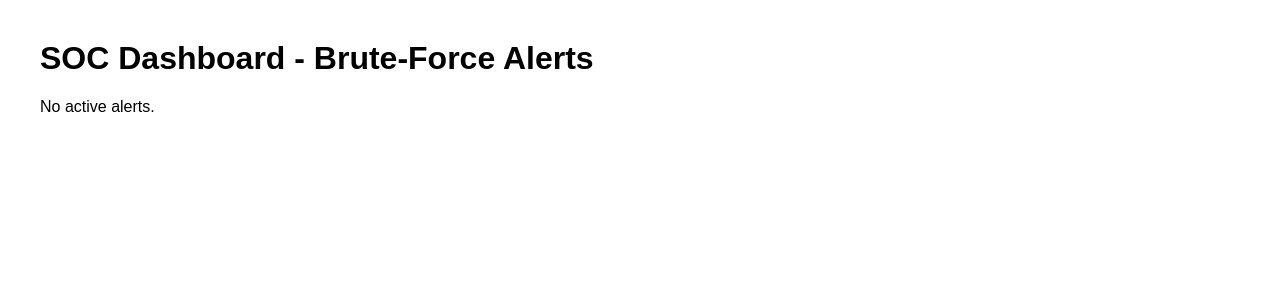
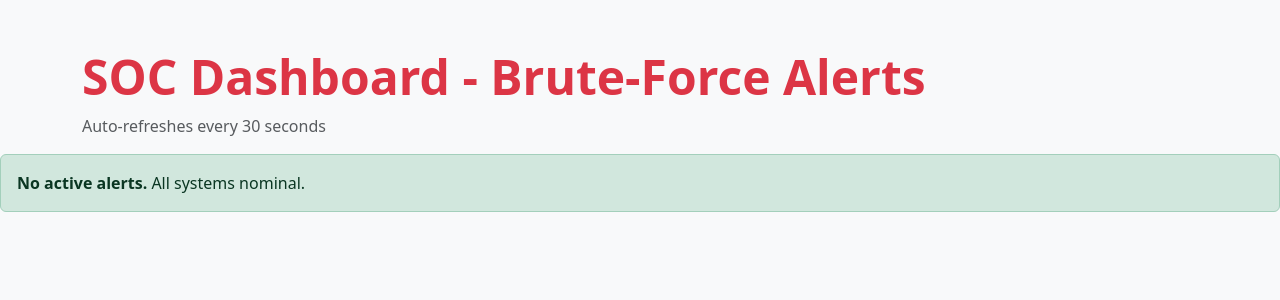
Before and after one commit to suleohis/cyber-blueprint-2026, a Flask app: page / in a window 1280 px wide. Shown: the top 300 px of the page. Run offline with Flask 3, Linux system fonts and the light colour scheme.

Commit message:
Month 1 - Day 13: Auto-refresh + Bootstrap UI

```diff
--- a/month1/templates/index.html
+++ b/month1/templates/index.html
@@ -2,35 +2,44 @@
 <html>
 
 <head>
+    <meta charset="UTF-8">
+    <meta name="viewport" content="width=device-width, initial-scale=1.0">
+    <!-- AUTO REFRESH EVERY 30 SECONDS-->
+    <meta http-equiv="refresh" content="30">
     <title>SOC Dashboard - Brute-Force Alerts</title>
+    <!-- Bootsrap CDN -->
+    <link href="https://cdn.jsdelivr.net/npm/bootstrap@5.3.8/dist/css/bootstrap.min.css" rel="stylesheet"
+        integrity="sha384-sRIl4kxILFvY47J16cr9ZwB07vP4J8+LH7qKQnuqkuIAvNWLzeN8tE5YBujZqJLB" crossorigin="anonymous">
     <style>
-        body {
-            font-family: Arial;
-            margin: 40px;
+        .alert-critical {
+            background-color: #ffebee;
         }
 
-        table {
-            width: 100%;
-            border-collapse: collapse;
+        .timestamp {
+            font-family: monospace;
+            font-size: 0.9em;
         }
-
-        th,
-        td {
-            border: 1px solid #ccc;
-            padding: 8px;
-            text-align: left;
-        }
-
-        th {
-            background: #f0f0f0;
-        }
-        .critical { background: #ffebee; }
     </style>
 </head>
-<body>
-    <h1> SOC Dashboard - Brute-Force Alerts</h1>
+
+<body class="bg-light">
+    <div class="container mt-5">
+        <div class="row">
+            <div class="col">
+                <h1 class="display-5 text-danger fw-bold">
+                    SOC Dashboard - Brute-Force Alerts
+                </h1>
+                <p class="text-muted">
+                    Auto-refreshes every 30 seconds
+                </p>
+            </div>
+        </div>
+    </div>
+
     {% if alerts %}
-    <table>
+    <div class="table-responsive">
+        <table class="table table-hover align middle">
+            <thead class="table-danger">
                 <tr>
                     <th>IP</th>
                     <th>Attempts</th>
@@ -39,19 +48,26 @@
                     <th>Last</th>
                     <th>Lines</th>
                 </tr>
+            </thead>
+            <tbody>
                 {% for alert in alerts %}
-        <tr class="critical">
-            <td>{{ alert.ip }}</td>
-            <td>{{ alert.attempt_count }}</td>
+                <tr class="alert-critical">
+                    <td><strong>{{ alert.ip }}</strong></< /td>
+                    <td><span class="badge bg-danger">{{ alert.attempt_count }}</span></td>
                     <td>{{ alert.window_minutes }}</td>
-            <td>{{ alert.first_attempt }}</td>
-            <td>{{ alert.last_attempt }}</td>
-            <td>{{ alert.log_lines }}</td>
+                    <td class="timestamp">{{ alert.first_attempt }}</td>
+                    <td class="timestamp">{{ alert.last_attempt }}</td>
+                    <td><code>{{ alert.log_lines }}</code></td>
                 </tr>
                 {% endfor %}
+            </tbody>
         </table>
+    </div>
     {% else %}
-    <p>No active alerts.</p>
+    <div class="alert alert-success" role="alert">
+        <strong>No active alerts.</strong> All systems nominal.
+    </div>
     {% endif %}
 </body>
+
 </html>
```
Also changed, not shown: month1/day13.md (added, +6 -0 lines), 3 other files. Lines whose indentation alone changed are shown as unchanged.
